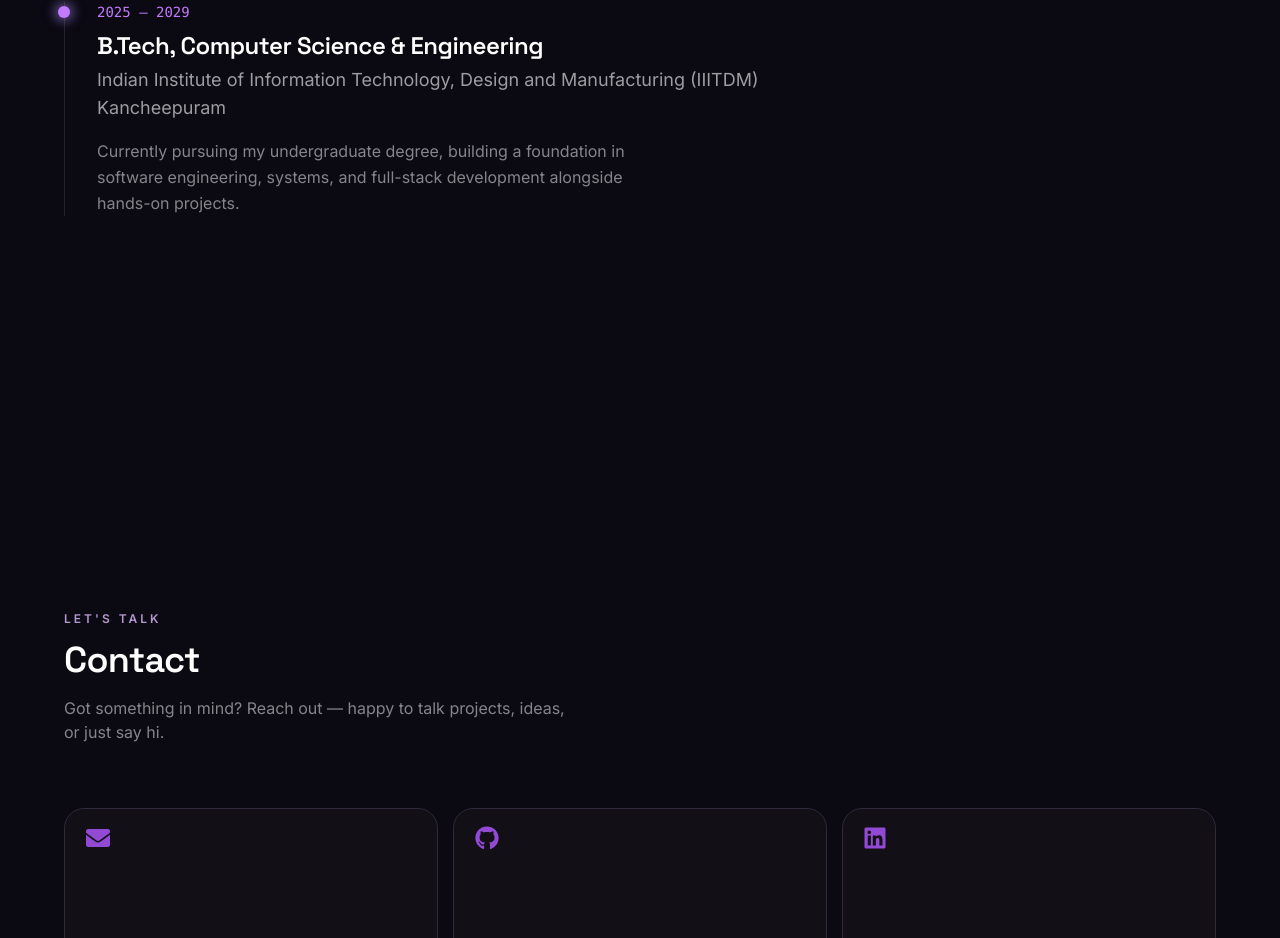
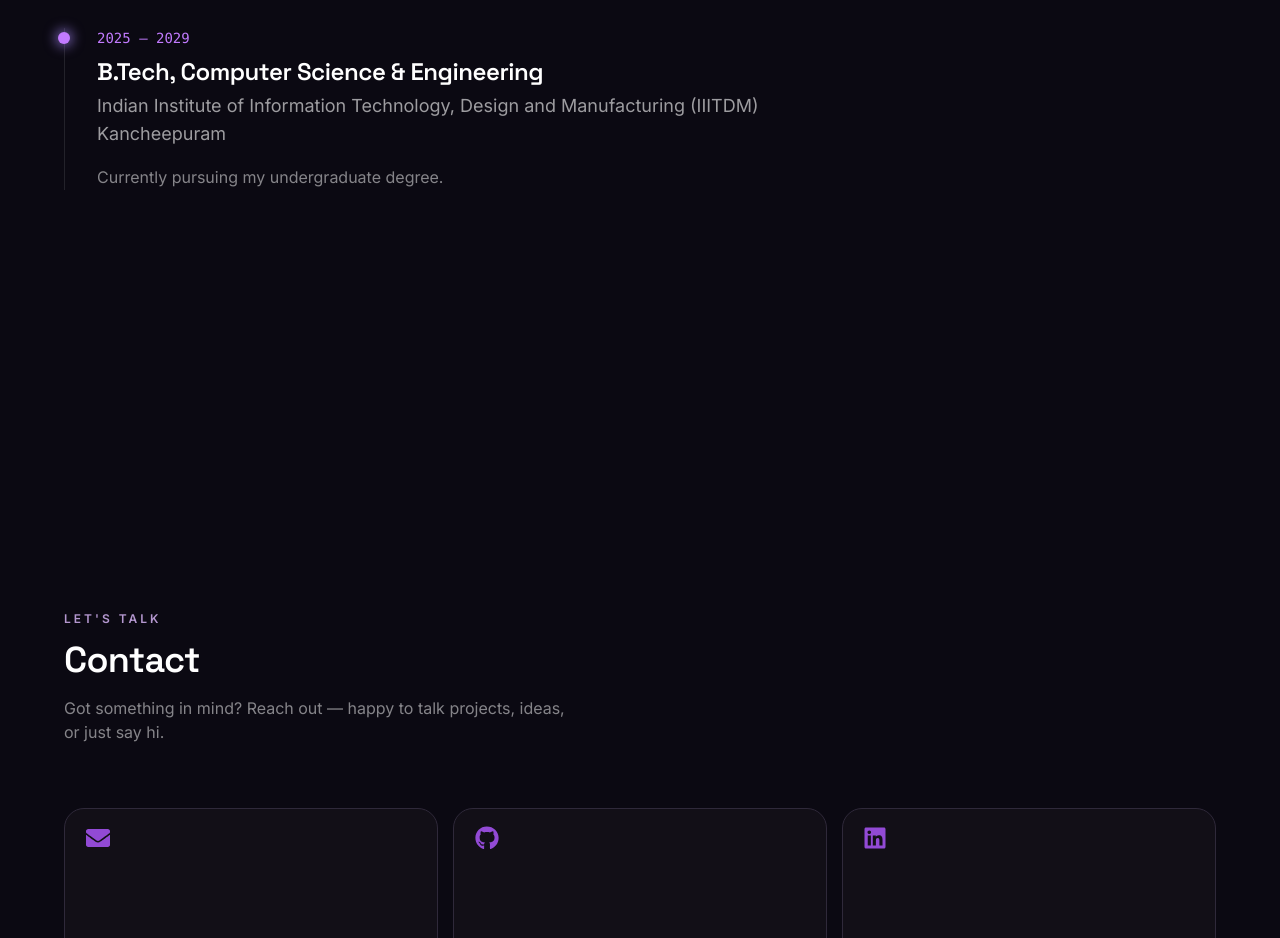
Before and after one commit to mathivadhanis505/portfolio_new, a React (Vite) app: page / in a window 1280 px wide. Shown: the part 3053-3991 px from the top of the page. Built offline with nearby package versions, Linux system fonts and the light colour scheme.

Commit message:
small change in readme and experience

```diff
--- a/src/components/Experience.jsx
+++ b/src/components/Experience.jsx
@@ -22,9 +22,7 @@ const Experience = () => {
               Manufacturing (IIITDM) Kancheepuram
             </p>
             <p className="mt-4 max-w-xl leading-relaxed text-white/50">
-              Currently pursuing my undergraduate degree, building a
-              foundation in software engineering, systems, and full-stack
-              development alongside hands-on projects.
+              Currently pursuing my undergraduate degree.
             </p>
           </Reveal>
         </div>
```
Also changed, not shown: 1 other file (tests, documents, lock files or other folders).
